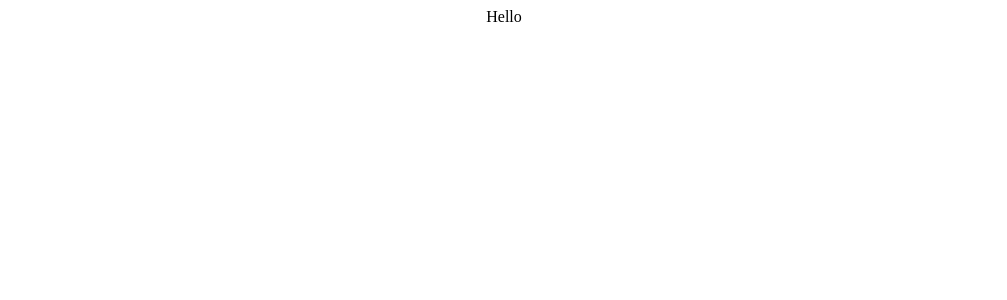
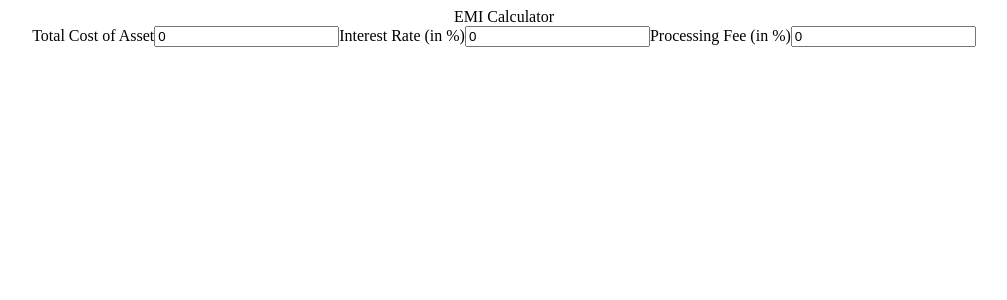
Before and after one commit to srishtigautam21/emi-calculator, a React (Create React App) app: page / in a window 1280 px wide. Shown: the top 300 px of the page, without its empty margins (136-1143 px from the left). Built offline with nearby package versions, Linux system fonts and the light colour scheme.

Commit message:
Intial UI

```diff
--- a/src/App.tsx
+++ b/src/App.tsx
@@ -1,8 +1,33 @@
 import "./App.css";
-import React from "react";
+import React, { useState } from "react";
 
 function App() {
-  return <div className='App'>Hello</div>;
+  const [cost, setCost] = useState(0);
+  return (
+    <div className='App'>
+      <div className='header'>EMI Calculator</div>
+      <label>
+        Total Cost of Asset
+        <input
+          type='number'
+          value={cost}
+          placeholder='Enter your asset value'
+        ></input>
+      </label>
+      <label>
+        Interest Rate (in %)
+        <input
+          type='number'
+          value={cost}
+          placeholder='Enter interest rate'
+        ></input>
+      </label>
+      <label>
+        Processing Fee (in %)
+        <input type='number' value={cost} placeholder='Processing fee'></input>
+      </label>
+    </div>
+  );
 }
 
 export default App;
--- a/src/index.tsx
+++ b/src/index.tsx
@@ -1,7 +1,7 @@
 import React from "react";
 import ReactDOM from "react-dom/client";
 import "./index.css";
-import App from "./App";
+import App from "./App.tsx";
 
 const root = ReactDOM.createRoot(document.getElementById("root")!);
 root.render(
```
